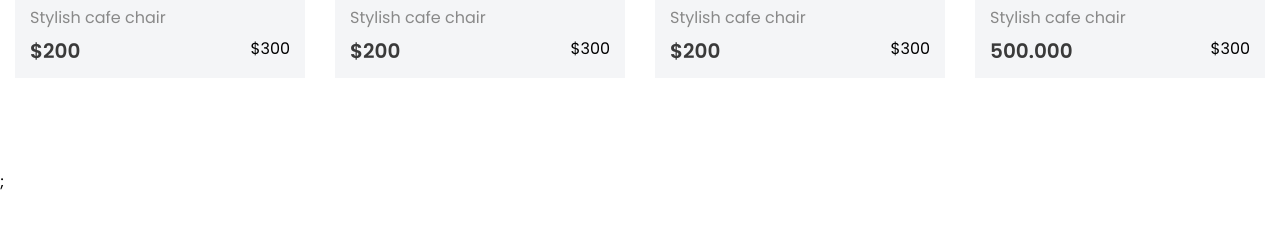
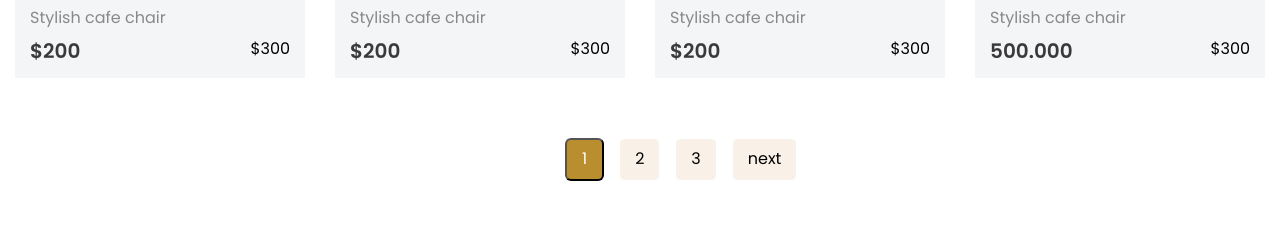
Before and after one commit to tienlevi/DuAnXuong-React-NodeJS, a React (Vite) app in the folder client/: page / in a window 1280 px wide. Shown: the part 1100-1331 px from the top of the page. Built offline with nearby package versions, Linux system fonts and the light colour scheme.

Commit message:
Add button page

```diff
--- a/client/src/components/Product/Products.tsx
+++ b/client/src/components/Product/Products.tsx
@@ -180,6 +180,55 @@ function Products() {
               {/*End .product-item*/}
             </div>
           </div>
+          <div
+            className="btn"
+            style={{ marginTop: 60, marginLeft: 550, display: "flex", gap: 15 }}
+          >
+            <button
+              style={{
+                background: "#b88e2f",
+                color: "#fff",
+                borderRadius: 6,
+                border: "1x solid #fff",
+                padding: "10px 15px",
+              }}
+            >
+              1
+            </button>
+            <button
+              style={{
+                background: "#f9f1e7",
+                color: "#000",
+                borderRadius: 6,
+                border: "1px solid #fff",
+                padding: "10px 15px",
+              }}
+            >
+              2
+            </button>
+            <button
+              style={{
+                background: "#f9f1e7",
+                color: "#000",
+                borderRadius: 6,
+                border: "1px solid #fff",
+                padding: "10px 15px",
+              }}
+            >
+              3
+            </button>
+            <button
+              style={{
+                background: "#f9f1e7",
+                color: "#000",
+                borderRadius: 6,
+                border: "1px solid #fff",
+                padding: "10px 15px",
+              }}
+            >
+              next
+            </button>
+          </div>
         </div>
       </section>
       ;
```
